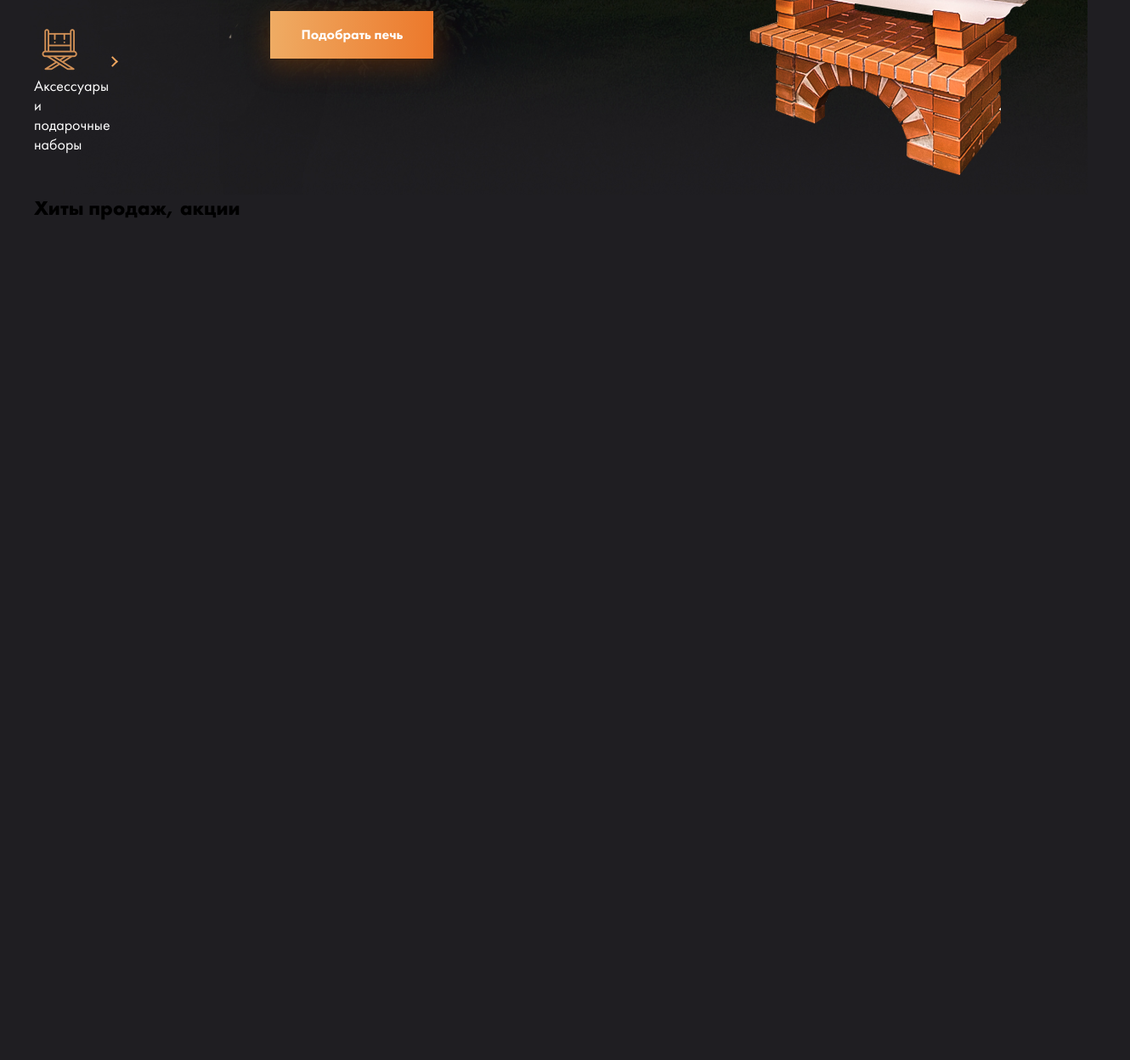
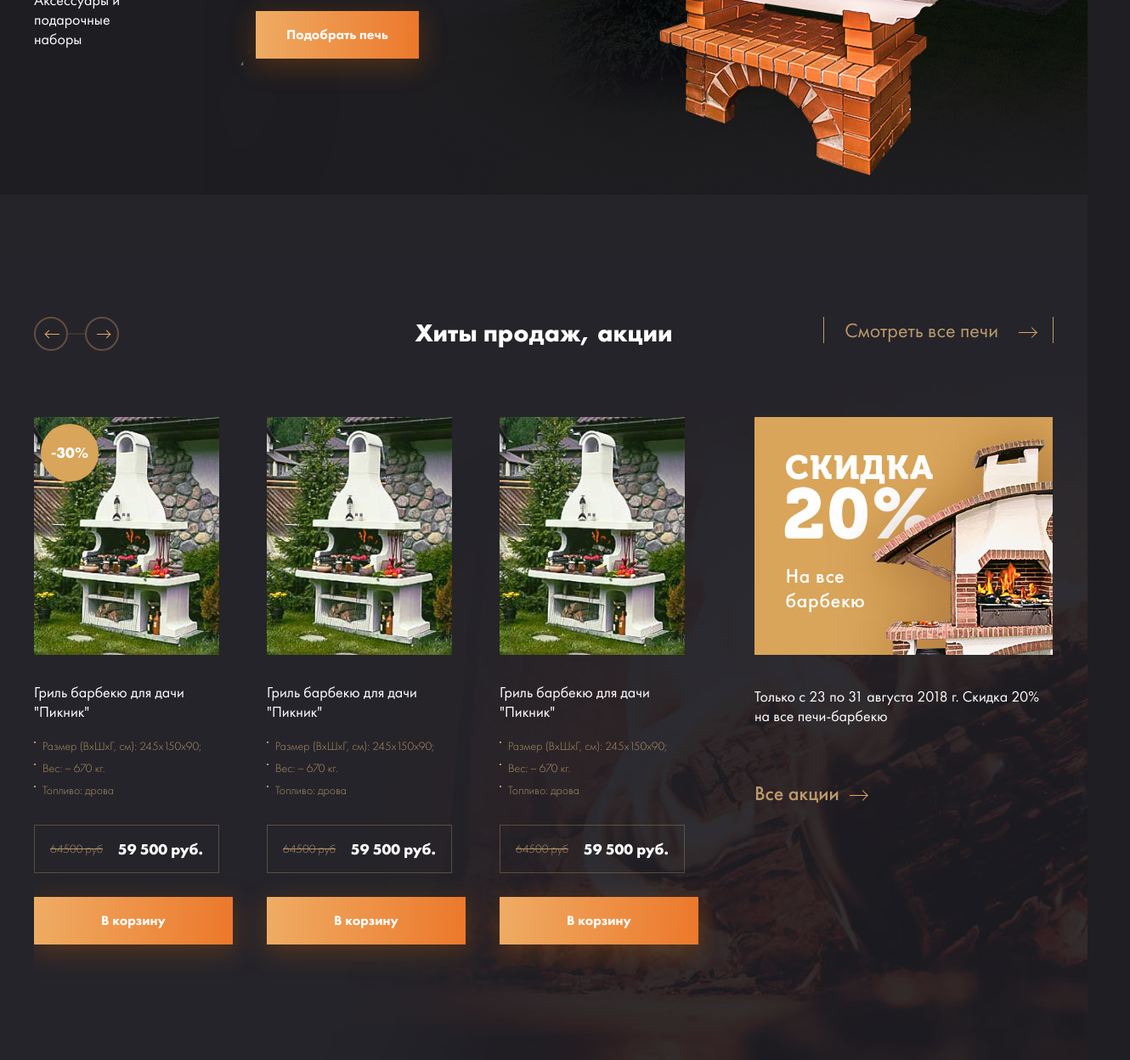
Before and after one commit to Wmaileq/barbecue.ru, a website: page src/index.html in a window 1280 px wide. Shown: the part 599-1847 px from the top of the page at 85% size, 1330 px wide, since content can reach past the window. Before the commit the page ends 899 px from the top, so only its background shows below. Drawn offline with nearby package versions, Linux system fonts and the light colour scheme; files that its build step writes are made by us from their sources; files whose address does not match are found by name.

Commit message:
Discounts block PC finished

```diff
--- a/src/index.html
+++ b/src/index.html
@@ -18,7 +18,7 @@
         <div onclick="toggleNavSlide(this)" class="main__nav-item">
           <i class="icon icon-fireplace main__nav-icon"></i>
           <div class="main__nav-text">Печи-барбекю</div>
-          <div class="main__nav-slide">
+          <div class="main__nav-slide main__nav-slide_barbecue">
             <ul class="main__nav-menu">
               <li class="main__nav-link"><a href="#">Белая серия</a></li>
               <li class="main__nav-link"><a href="#">С элементами кирпичной кладки</a></li>
@@ -36,7 +36,7 @@
         <div onclick="toggleNavSlide(this)" class="main__nav-item">
           <i class="icon icon-bonfire main__nav-icon"></i>
           <div class="main__nav-text">Очаги садовые</div>
-          <div class="main__nav-slide">
+          <div class="main__nav-slide main__nav-slide_fireplaces">
             <ul class="main__nav-menu">
               <li class="main__nav-link"><a href="#">Сферы для огня</a></li>
               <li class="main__nav-link"><a href="#">Костровые чаши</a></li>
@@ -51,7 +51,7 @@
         <div onclick="toggleNavSlide(this)" class="main__nav-item main__nav-item_long">
           <i class="icon icon-director-chair main__nav-icon"></i>
           <div class="main__nav-text">Аксессуары и подарочные наборы</div>
-          <div class="main__nav-slide">
+          <div class="main__nav-slide main__nav-slide_kebab">
             <ul class="main__nav-menu">
               <li class="main__nav-link"><a href="#">Наборы шампуров</a></li>
               <li class="main__nav-link"><a href="#">Ручные дровоколы</a></li>
@@ -107,7 +107,9 @@
               <p class="main__slide-more">Наша компания предлагает широкий ассортимент кострищ и костровых чаш из металла, а также садовые мангалы из кирпича - вы обязательно найдёте себе "огненный подарок" по душе!</p>
               <button class="button main__slide-button">Подобрать</button>
             </div>
-            <div class="main__slide-image"></div>
+            <div class="main__slide-image main__slide-image_fireplace">
+              <img src="/img/main-slider/ochagi.png" alt="Кастровые чаши и сферы">
+            </div>
           </div>
           <div class="main__slide">
             <div class="main__slide-text">
@@ -128,9 +130,90 @@
 
 <section class="discounts">
   <div class="container">
-    <div class="discounts-wrapper">
+    <div class="discounts__wrapper">
       <h2 class="discounts__heading">Хиты продаж, акции</h2>
-
+      <div class="nav-arrows discounts__arrows">
+        <div onclick="prevDiscountsSlide()" class="nav-arrows__arrow nav-arrows__arrow_left"></div>
+        <div onclick="nextDiscountsSlide()" class="nav-arrows__arrow nav-arrows__arrow_right"></div>
+      </div>
+      <div class="discounts__all">Смотреть все печи</div>
+      <div class="discounts__content">
+        <div class="discounts__slider">
+          <div class="item discounts__slider-item">
+            <div class="item__discount">-30%</div>
+            <div class="item__img-wrapper">
+              <img src="/img/product.jpg" alt="" class="item__img">
+            </div>
+            <div class="item__heading">Гриль барбекю для дачи "Пикник"</div>
+            <ul class="item__list">
+              <li class="item__list-item">Размер (ВхШхГ, см): 245х150х90;</li>
+              <li class="item__list-item">Вес: ~ 670 кг.</li>
+              <li class="item__list-item">Топливо: дрова</li>
+            </ul>
+            <div class="item__price">
+              <div class="item__price-old">64500 руб</div>
+              <div class="item__price-new">59 500 руб.</div>
+            </div>
+            <button class="button item__button">В корзину</button>
+          </div>
+          <div class="item discounts__slider-item">
+            <div class="item__img-wrapper">
+              <img src="/img/product.jpg" alt="" class="item__img">
+            </div>
+            <div class="item__heading">Гриль барбекю для дачи "Пикник"</div>
+            <ul class="item__list">
+              <li class="item__list-item">Размер (ВхШхГ, см): 245х150х90;</li>
+              <li class="item__list-item">Вес: ~ 670 кг.</li>
+              <li class="item__list-item">Топливо: дрова</li>
+            </ul>
+            <div class="item__price">
+              <div class="item__price-old">64500 руб</div>
+              <div class="item__price-new">59 500 руб.</div>
+            </div>
+            <button class="button item__button">В корзину</button>
+          </div>
+          <div class="item discounts__slider-item">
+            <div class="item__img-wrapper">
+              <img src="/img/product.jpg" alt="" class="item__img">
+            </div>
+            <div class="item__heading">Гриль барбекю для дачи "Пикник"</div>
+            <ul class="item__list">
+              <li class="item__list-item">Размер (ВхШхГ, см): 245х150х90;</li>
+              <li class="item__list-item">Вес: ~ 670 кг.</li>
+              <li class="item__list-item">Топливо: дрова</li>
+            </ul>
+            <div class="item__price">
+              <div class="item__price-old">64500 руб</div>
+              <div class="item__price-new">59 500 руб.</div>
+            </div>
+            <button class="button item__button">В корзину</button>
+          </div>
+          <div class="item discounts__slider-item">
+            <div class="item__discount">-20%</div>
+            <div class="item__img-wrapper">
+              <img src="/img/product.jpg" alt="" class="item__img">
+            </div>
+            <div class="item__heading">Гриль барбекю для дачи "Пикник"</div>
+            <ul class="item__list">
+              <li class="item__list-item">Размер (ВхШхГ, см): 245х150х90;</li>
+              <li class="item__list-item">Вес: ~ 670 кг.</li>
+              <li class="item__list-item">Топливо: дрова</li>
+            </ul>
+            <div class="item__price">
+              <div class="item__price-old">64500 руб</div>
+              <div class="item__price-new">59 500 руб.</div>
+            </div>
+            <button class="button item__button">В корзину</button>
+          </div>
+        </div>
+        <div class="discounts__bonus">
+          <div class="discounts__bonus-img-wrapper">
+            <img src="/img/bonus-img.jpg" alt="Скидка 20% на все печи барбекю">
+          </div>
+          <p class="discounts__bonus-text">Только с 23 по 31 августа 2018 г. Скидка 20% на все печи-барбекю</p>
+          <a href="#" class="discounts__bonus-more">Все акции</a>
+        </div>
+      </div>
     </div>
   </div>
 </section>
@@ -146,6 +229,12 @@
       arrows: false,
       draggable: false
     })
+    $('.discounts__slider').slick({
+      arrows: false,
+      draggable: false,
+      slidesToShow: 3,
+      variableWidth: true
+    })
   })
 </script>
 </body>
--- a/src/js/main.js
+++ b/src/js/main.js
@@ -18,3 +18,9 @@ function prevMainSlide(){
 function nextMainSlide(){
   $('.main__slider-wrapper').slick('slickNext');
 }
+function prevDiscountsSlide(){
+  $('.discounts__slider').slick('slickPrev');
+}
+function nextDiscountsSlide(){
+  $('.discounts__slider').slick('slickNext');
+}
--- /dev/null
+++ b/src/scss/_discounts.scss
@@ -0,0 +1,123 @@
+.discounts {
+  padding-top: 9rem;
+  padding-bottom: 5rem;
+  background: #252429 url('/img/discounts-bg.jpg') bottom right no-repeat;
+  &__wrapper {
+    position: relative;
+  }
+  &__heading {
+    margin-bottom: 5rem;
+    font-size: 1.875rem;
+    color: #fff;
+    text-align: center;
+  }
+  &__arrows {
+    position: absolute;
+    left: 0;
+    top: 0;
+  }
+  &__all {
+    position: absolute;
+    top: 0;
+    right: 0;
+    padding-right: 4rem;
+    padding-left: 1.5rem;
+    border-right: 1px solid #bc9a6b;
+    border-left: 1px solid #bc9a6b;
+    text-align: right;
+    color: #bc9a6b;
+    font-size: 1.5rem;
+    cursor: pointer;
+    &:hover {
+      text-shadow: 0 0 1rem #a58860;
+      &:after {
+        transform: translateX(0.375rem);
+      }
+      &:before {
+        transform: translateX(0.375rem) rotate(-135deg);
+      }
+    }
+    &:before {
+      content: '';
+      position: absolute;
+      right: 1.25rem;
+      top: 0.875rem;
+      width: 0.5rem;
+      height: 0.5rem;
+      border-left: 1px solid #e1a567;
+      border-bottom: 1px solid #e1a567;
+      transform: rotate(-135deg);
+      transition: transform 0.2s;
+    }
+    &:after {
+      content: '';
+      position: absolute;
+      top: 1.125rem;
+      right: 1.25rem;
+      width: 1.25rem;
+      height: 1px;
+      background-color: #e1a567;
+      transition: transform 0.2s;
+    }
+  }
+  &__content {
+    display: flex;
+    justify-content: space-between;
+  }
+  &__slider {
+    width: calc(100% - 25rem);
+  }
+  &__slider-item {
+    margin-right: 3.5rem;
+    padding-bottom: 3.5rem;
+  }
+  &__bonus {
+    width: 22rem;
+  }
+  &__bonus-img-wrapper {
+    margin-bottom: 2rem;
+  }
+  &__bonus-text {
+    margin-bottom: 4rem;
+    font-size: 1.125rem;
+    color: #fff;
+  }
+  &__bonus-more {
+    position: relative;
+    padding-right: 2rem;
+    font-weight: 500;
+    font-size: 1.5rem;
+    color: #bc9a6b;
+    &:hover {
+      text-shadow: 0 0 1rem #a58860;
+      &:after {
+        transform: translateX(0.375rem);
+      }
+      &:before {
+        transform: translateX(0.375rem) rotate(-135deg);
+      }
+    }
+    &:before {
+      content: '';
+      position: absolute;
+      right: 0rem;
+      top: 0.875rem;
+      width: 0.5rem;
+      height: 0.5rem;
+      border-left: 1px solid #e1a567;
+      border-bottom: 1px solid #e1a567;
+      transform: rotate(-135deg);
+      transition: transform 0.2s;
+    }
+    &:after {
+      content: '';
+      position: absolute;
+      top: 1.125rem;
+      right: 0rem;
+      width: 1.25rem;
+      height: 1px;
+      background-color: #e1a567;
+      transition: transform 0.2s;
+    }
+  }
+}
--- a/src/scss/_main.scss
+++ b/src/scss/_main.scss
@@ -4,11 +4,11 @@ $animation-duration: 6s;
   padding-top: 71px;
   margin-top: -71px;
   display: flex;
-  background: url('/img/main-bg.png') bottom right no-repeat;
-  background-size: cover;
+  background: #1e1d21 url('/img/main-bg.png') top right no-repeat;
+  background-size: 65% 100%;
   @supports (background-blend-mode: color-burn) {
-    background: #1f1e22 url('/img/main-bg.jpg') bottom right no-repeat;
-    background-size: cover;
+    background: #1e1d21 url('/img/main-bg.jpg') top right no-repeat;
+    background-size: 65% 100%;
     background-blend-mode: color-burn;
   }
 
@@ -20,7 +20,6 @@ $animation-duration: 6s;
   &__nav {
     display: flex;
     flex-direction: column;
-    justify-content: space-between;
     padding-top: 3rem;
   }
   &__nav-item {
@@ -30,7 +29,7 @@ $animation-duration: 6s;
       &:after {
         content: '';
         position: absolute;
-        left: 2.25rem;
+        left: 1.65rem;
         width: 0;
         height: 0;
         box-shadow: 0 0 5rem 1rem #d9772e;
@@ -42,7 +41,7 @@ $animation-duration: 6s;
     }
     &.active {
       &:before {
-        transform: translateY(2.5rem) rotate(-135deg);
+        transform: translateY(2rem) rotate(-135deg);
         transition-delay: 1.15s;
       }
       .main__nav-slide {
@@ -64,20 +63,20 @@ $animation-duration: 6s;
     &:before {
       content: '';
       position: absolute;
-      left: 5.5rem;
+      left: 5rem;
       width: 7px;
       height: 7px;
       border-right: 2px solid #eda55e;
       border-top: 2px solid #eda55e;
-      transform: translateY(2.5rem) rotate(45deg);
+      transform: translateY(1.5rem) rotate(45deg);
       transition: transform 0.2s;
       transition-delay: 0.25s;
     }
     &:nth-child(1){
       .main__nav-slide {
-        transform-origin: 0 2.8rem;
+        transform-origin: 0 2.6rem;
         &:before {
-          top: 3.2rem;
+          top: 2.8rem;
         }
       }
     }
@@ -85,7 +84,7 @@ $animation-duration: 6s;
       .main__nav-slide {
         transform-origin: 0 12rem;
         &:before {
-          top: 13.5rem;
+          top: 11.8rem;
         }
       }
     }
@@ -101,24 +100,24 @@ $animation-duration: 6s;
       .main__nav-slide {
         transform-origin: 0 32rem;
         &:before {
-          top: 34.2rem;
+          top: 30rem;
         }
       }
     }
     &.no-menu:before {
       display: none;
     }
-    &_long:hover:after {
-      transform: translateY(-7.5rem)
+    &_long:hover:after, &_long.active:after {
+      transform: translateY(-6.5rem)
     }
   }
   &__nav-icon {
-    font-size: 3rem;
+    font-size: 2.5rem;
     color: #d19056;
     transition: all 0.2s;
   }
   &__nav-text {
-    max-width: 7.25rem;
+    max-width: 6.5rem;
     font-size: 1.125rem;
     color: #fff;
   }
@@ -128,7 +127,7 @@ $animation-duration: 6s;
     top: 71px;
     z-index: 100;
     width: calc(100% - 148px);
-    height: 100%;
+    height: calc(100% - 10rem);
     visibility: hidden;
     transform-origin: 0 0;
     animation-fill-mode: forwards;
@@ -146,6 +145,22 @@ $animation-duration: 6s;
       height: 2px;
       background-color: #fff;
       transition: width 0.25s;
+    }
+    &_kebab {
+      background: #d9a55a url('/img/main-menu-bgs/kebab.png') bottom right no-repeat;
+      @supports (background-blend-mode: multiply) {
+        background: #d9a55a url('/img/main-menu-bgs/kebab.jpg') bottom right no-repeat;
+        background-blend-mode: multiply;
+      }
+      background-size: 60% 90%!important;
+    }
+    &_fireplaces {
+      background: #d9a55a url('/img/main-menu-bgs/fireplaces.jpg') bottom right no-repeat;
+      background-size: 90% 100%!important;
+    }
+    &_barbecue {
+      background: #d9a55a url('/img/main-menu-bgs/barbecue.jpg') bottom right no-repeat;
+      background-size: 90% 100%!important;
     }
   }
   &__nav-menu {
@@ -179,13 +194,13 @@ $animation-duration: 6s;
   }
   &__slider {
     position: relative;
-    padding-left: 8rem;
-    max-width: 100%;
+    padding-left: 6rem;
+    max-width: calc(100% - 7.5rem);
   }
   &__slider-nav {
     position: absolute;
     top: 3rem;
-    left: 11rem;
+    left: 9.5rem;
     z-index: 99;
   }
   &__slider-wrapper {
@@ -230,14 +245,21 @@ $animation-duration: 6s;
       & > img {
         position: absolute;
         top: 3rem;
-        right: -8rem;
+        right: -9.5rem;
+      }
+    }
+    &_fireplace {
+      & > img {
+        position: absolute;
+        top: 10rem;
+        right: 0;
       }
     }
     &_gifts {
       & > img {
         position: absolute;
-        top:0rem;
-        right: -8rem;
+        top:2rem;
+        right: -10rem;
       }
     }
   }
--- /dev/null
+++ b/src/scss/components/_item.scss
@@ -0,0 +1,82 @@
+.item {
+  position: relative;
+  width: 13.625rem;
+  &__img-wrapper {
+    position: relative;
+    margin-bottom: 2rem;
+    width: 100%;
+    height: 17.5rem;
+    overflow: hidden;
+  }
+  &__img {
+    position: absolute;
+    left: 50%;
+    top: 0;
+    height: 100%;
+    transform: translateX(-50%);
+  }
+  &__heading {
+    margin-bottom: 1.25rem;
+    font-size: 1.125rem;
+    color: #fff;
+  }
+  &__list {
+    margin-bottom: 2rem;
+    font-size: 0.875rem;
+    color: #b49468;
+    font-weight: 300;
+    list-style-type: none;
+  }
+  &__list-item {
+    position: relative;
+    margin-bottom: 0.5rem;
+    padding-left: 0.625rem;
+    &:before {
+      content: '';
+      position: absolute;
+      left: 0;
+      top: 0.25rem;
+      width: 2px;
+      height: 2px;
+      background-color: #b49468;
+    }
+  }
+  &__price {
+    margin-bottom: 1.75rem;
+    display: flex;
+    justify-content: space-between;
+    align-items: center;
+    padding: 1rem 1.125rem;
+    border: 1px solid rgba(#a58860, 0.43);
+  }
+  &__price-old {
+    font-size: 0.875rem;
+    color: #b49468;
+    font-weight: 300;
+    text-decoration: line-through;
+  }
+  &__price-new {
+    font-size: 1.125rem;
+    font-weight: 700;
+    color: #fff;
+  }
+  &__discount {
+    position: absolute;
+    top: 0.5rem;
+    left: 0.5rem;
+    z-index: 1;
+    display: flex;
+    align-items: center;
+    justify-content: center;
+    width: 4.25rem;
+    height: 4.25rem;
+    font-size: 1.125rem;
+    color: #fff;
+    font-weight: 700;
+    border-radius: 50%;
+    background-color: #d9a55a;
+  }
+  &__button {
+    width: 14.625rem;
+  }
+}
--- a/src/scss/components/nav-arrows.scss
+++ b/src/scss/components/_nav-arrows.scss
@@ -5,10 +5,6 @@
 </div>
 */
 .nav-arrows {
-  position: absolute;
-  top: 3rem;
-  left: 11rem;
-  z-index: 99;
   display: flex;
   &:before {
     content: '';
@@ -33,7 +29,7 @@
     &:before {
       content: '';
       position: absolute;
-      top: calc(50% - 0.1675rem);
+      top: calc(50% - 0.1875rem);
       left: 0.75rem;
       width: 0.375rem;
       height: 0.375rem;
--- a/src/scss/index.scss
+++ b/src/scss/index.scss
@@ -3,5 +3,7 @@
 @import './components/button';
 @import './components/top-menu';
 @import './components/to-top-arrow';
-@import './components/nav-arrows';
+@import './components/item';
+@import 'components/nav-arrows';
 @import './main';
+@import './discounts';
```
Also changed, not shown: src/img/bonus-img.jpg (added), src/img/discounts-bg.jpg (added), src/img/main-menu-bgs/barbecue.jpg (added), src/img/main-menu-bgs/fireplaces.jpg (added), src/img/main-menu-bgs/kebab.jpg (added), src/img/main-menu-bgs/kebab.png (added), src/img/main-slider/ochagi.png (added), src/img/product.jpg (added), 1 other file.
